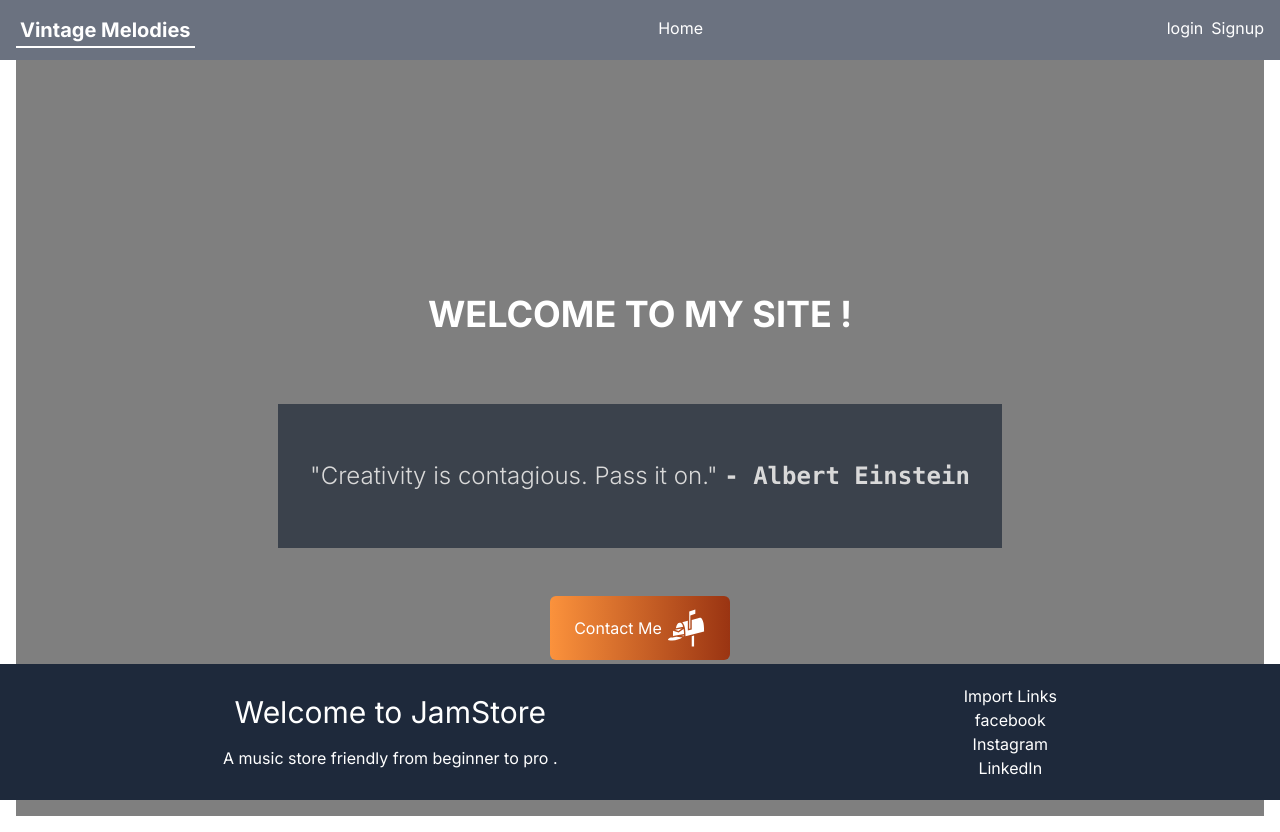
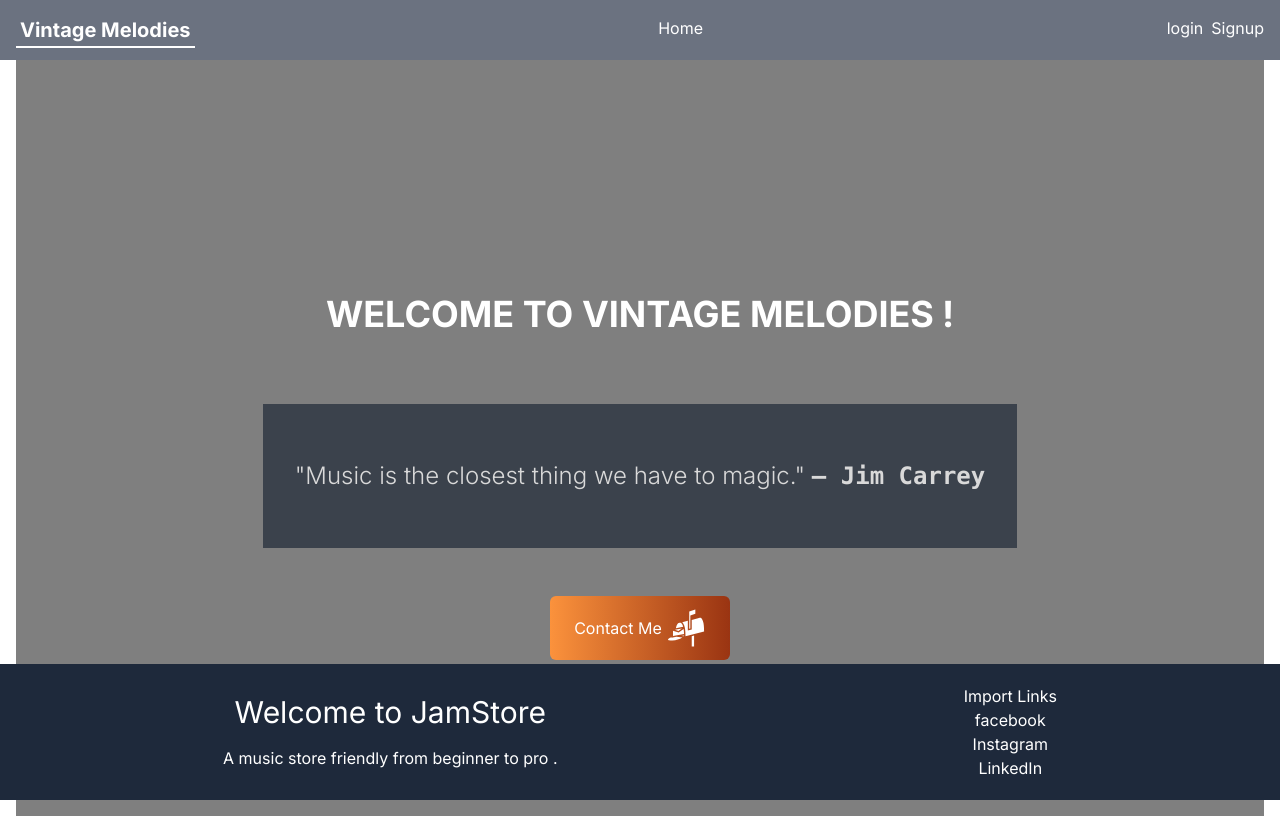
Before and after one commit to Yeshey-Gyatso/course-selling-app, a Next.js app in the folder course-selling-app/: page / in a window 1280 px wide. Built offline with nearby package versions, Linux system fonts and the light colour scheme; no server answers.

Commit message:
debugging mongo

```diff
--- a/course-selling-app/src/app/api/current/route.tsx
+++ b/course-selling-app/src/app/api/current/route.tsx
@@ -6,6 +6,11 @@ connectDb();
 export async function GET(request:NextResponse){
     const authToken=request.cookies.get("authToken")?.value;
     // console.log(authToken);
+    // if(!authToken){
+    //     return NextResponse.json({
+    //         message:"user ins't logged in"
+    //     })
+    // }
     const payload=jwt.verify(authToken, process.env.JWT_KEY);
     // console.log(payload);
 
--- a/course-selling-app/src/components/Landing2.tsx
+++ b/course-selling-app/src/components/Landing2.tsx
@@ -16,8 +16,6 @@ const Landing2 = () => {
      bg-cover
      bg-fixed
      bg-blend-overlay
-
-
      '
      style={{
         backgroundImage:`url(${bgT})`,
@@ -50,7 +48,7 @@ const Landing2 = () => {
 
 
                 className='cursor-default text-2xl sm:text-4xl font-bold md:6xl text-white'>
-                    WELCOME TO MY SITE
+                    WELCOME TO VINTAGE MELODIES
 
                 </m.h2>
 
@@ -64,7 +62,7 @@ const Landing2 = () => {
                      <div className=' my-10  py-10  bg-gray-800 opacity-70 w-full px-8 flex flex-col items-center '>
                         <p className=' cursor-default py-4 text-white md:text-2xl max-w-full sm:mx-auto z-10 font-light
                         '>
-                            <span className=' font-quote'>"Creativity is contagious. Pass it on." </span><span className='  font-mono font-bold'>- Albert Einstein</span>
+                            <span className=' font-quote'>"Music is the closest thing we have to magic."  </span><span className='  font-mono font-bold'>– Jim Carrey</span>
                         </p>
                      </div>
 
```
Also changed, not shown: course-selling-app/src/helper/db.tsx (+11 -0 lines).
